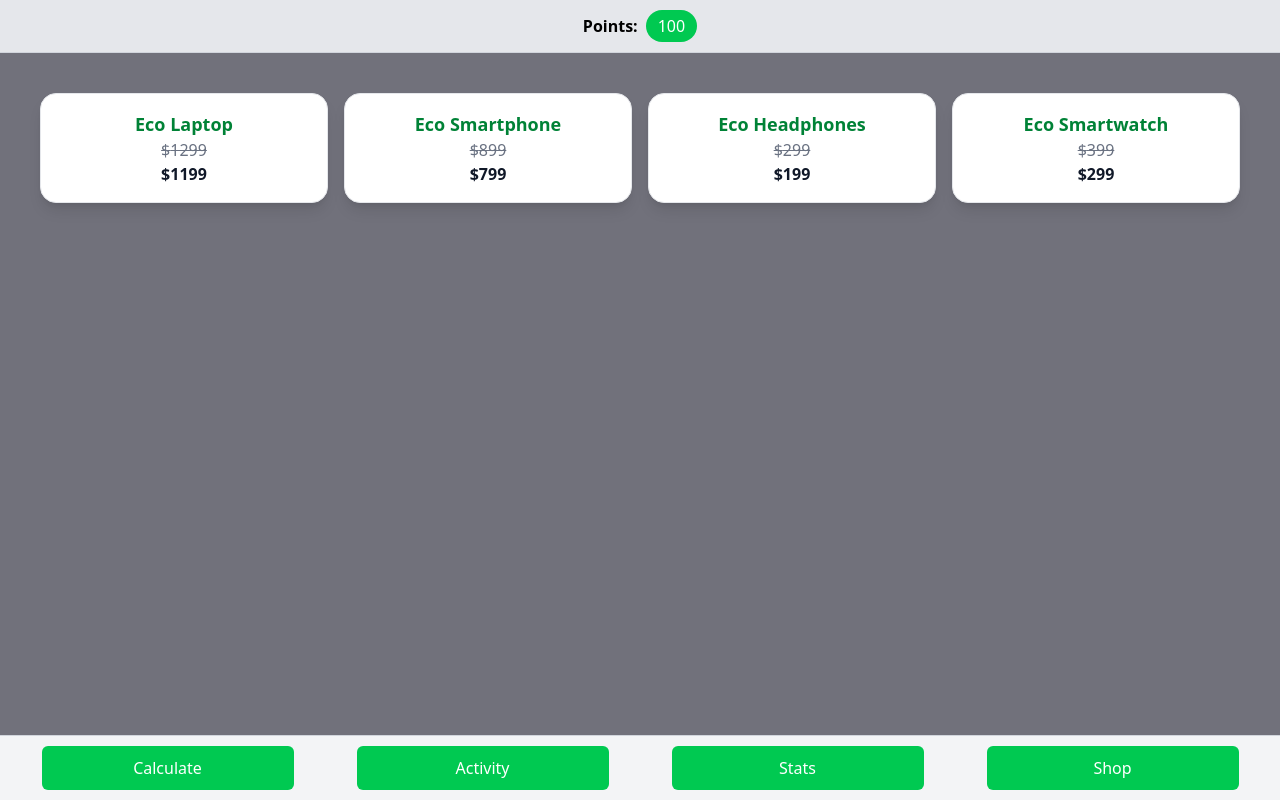
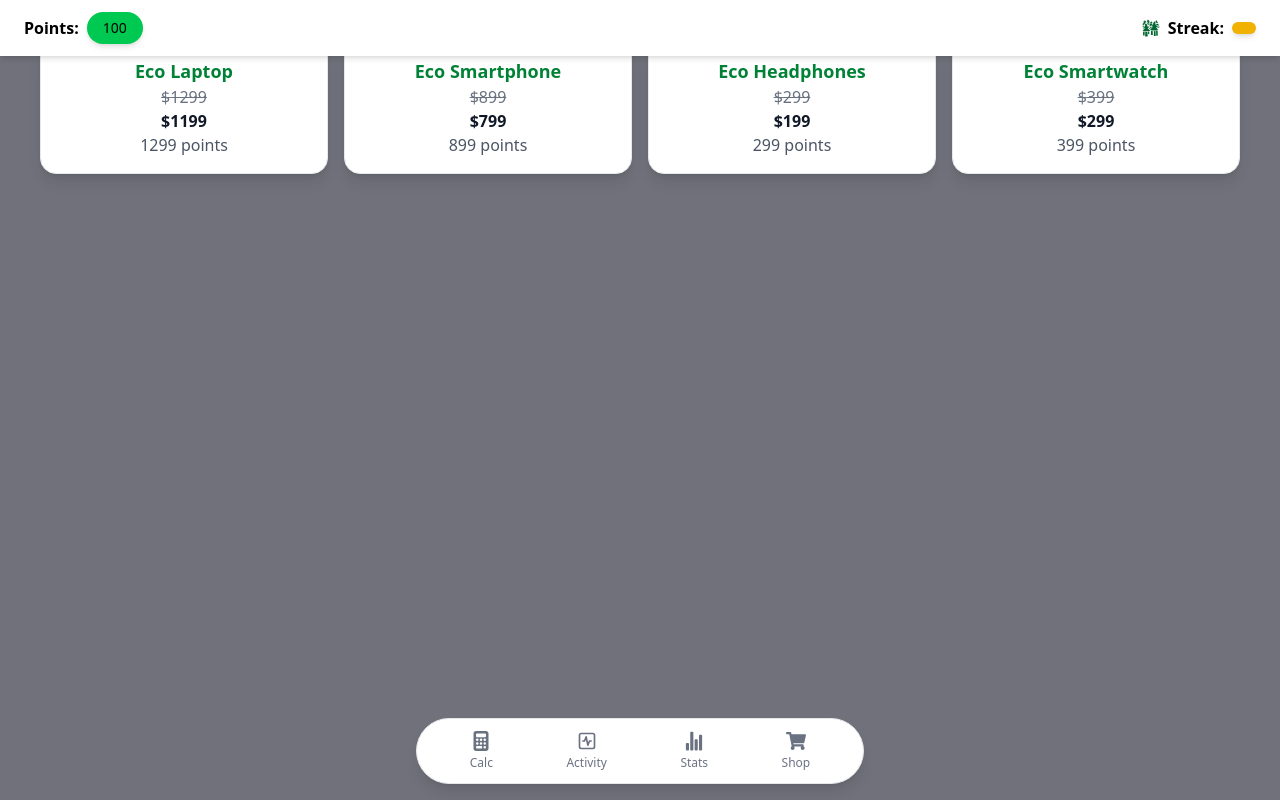
Before and after one commit to amujalo1/EcoVisionAR, a React (Vite) app: page /shop in a window 1280 px wide. Built offline with nearby package versions, Linux system fonts and the light colour scheme.

Commit message:
Top i Bot bar

```diff
--- a/src/components/BottomBar.jsx
+++ b/src/components/BottomBar.jsx
@@ -1,33 +1,45 @@
 import React from "react";
-import { Link } from "react-router-dom";
+import { NavLink } from "react-router-dom";
+import { FaCalculator } from "react-icons/fa6";
+import { LuSquareActivity } from "react-icons/lu";
+import { IoStatsChart } from "react-icons/io5";
+import { FaShoppingCart } from "react-icons/fa";
 
 const BottomBar = () => {
   return (
-    <div className="fixed bottom-0 left-0 right-0 flex justify-around items-center p-2.5 bg-gray-100 border-t border-gray-300">
-      <Link
+    <div className="fixed bottom-4 left-1/2 transform -translate-x-1/2 w-[90%] max-w-md bg-white shadow-lg rounded-full flex justify-around items-center py-3 px-4 border border-gray-200 backdrop-blur-md">
+      <NavLink
         to="/calculate"
-        className="w-1/5 px-5 py-2.5 text-base cursor-pointer border-none bg-green-500 text-white rounded-md transition-colors duration-300 hover:bg-green-600 text-center"
+        className="flex flex-col items-center text-gray-500 transition-all duration-300 hover:text-green-500"
+        activeClassName="text-green-600"
       >
-        Calculate
-      </Link>
-      <Link
+        <FaCalculator className="text-xl transition-transform duration-300 hover:scale-110" />
+        <span className="text-xs mt-1">Calc</span>
+      </NavLink>
+      <NavLink
         to="/activity"
-        className="w-1/5 px-5 py-2.5 text-base cursor-pointer border-none bg-green-500 text-white rounded-md transition-colors duration-300 hover:bg-green-600 text-center"
+        className="flex flex-col items-center text-gray-500 transition-all duration-300 hover:text-green-500"
+        activeClassName="text-green-600"
       >
-        Activity
-      </Link>
-      <Link
+        <LuSquareActivity className="text-xl transition-transform duration-300 hover:scale-110" />
+        <span className="text-xs mt-1">Activity</span>
+      </NavLink>
+      <NavLink
         to="/stats"
-        className="w-1/5 px-5 py-2.5 text-base cursor-pointer border-none bg-green-500 text-white rounded-md transition-colors duration-300 hover:bg-green-600 text-center"
+        className="flex flex-col items-center text-gray-500 transition-all duration-300 hover:text-green-500"
+        activeClassName="text-green-600"
       >
-        Stats
-      </Link>
-      <Link
+        <IoStatsChart className="text-xl transition-transform duration-300 hover:scale-110" />
+        <span className="text-xs mt-1">Stats</span>
+      </NavLink>
+      <NavLink
         to="/shop"
-        className="w-1/5 px-5 py-2.5 text-base cursor-pointer border-none bg-green-500 text-white rounded-md transition-colors duration-300 hover:bg-green-600 text-center"
+        className="flex flex-col items-center text-gray-500 transition-all duration-300 hover:text-green-500"
+        activeClassName="text-green-600"
       >
-        Shop
-      </Link>
+        <FaShoppingCart className="text-xl transition-transform duration-300 hover:scale-110" />
+        <span className="text-xs mt-1">Shop</span>
+      </NavLink>
     </div>
   );
 };
--- a/src/components/Leaderboard.jsx
+++ b/src/components/Leaderboard.jsx
@@ -1,32 +1,42 @@
-import React from 'react';
+import React from "react";
 
 // Fake database with static data
 const fakeDatabase = [
-  { rank: 1, name: 'John Doe', BioScore: 1500 },
-  { rank: 2, name: 'Jane Smith', BioScore: 1400 },
-  { rank: 3, name: 'Alice Brown', BioScore: 1300 },
-  { rank: 4, name: 'Bob White', BioScore: 1200 },
-  { rank: 5, name: 'Charlie Green', BioScore: 1100 },
+  { rank: 1, name: "John Doe", BioScore: 1500 },
+  { rank: 2, name: "Jane Smith", BioScore: 1400 },
+  { rank: 3, name: "Alice Brown", BioScore: 1300 },
+  { rank: 4, name: "Bob White", BioScore: 1200 },
+  { rank: 5, name: "Charlie Green", BioScore: 1100 },
+  { rank: 6, name: "David Black", BioScore: 1000 },
+  { rank: 7, name: "Emma Blue", BioScore: 900 },
+  { rank: 8, name: "Frank Red", BioScore: 800 },
+  { rank: 9, name: "Grace Yellow", BioScore: 700 },
+  { rank: 10, name: "Henry Orange", BioScore: 600 },
 ];
 
 const Leaderboard = () => {
   return (
-    <div className="leaderboard">
-      <h2>Leaderboard</h2>
-      <table>
+    <div className="max-w-3xl mx-auto p-6 bg-gray-100 rounded-lg shadow-md">
+      <h2 className="text-3xl font-bold text-center text-green-700 mb-6">Leaderboard</h2>
+      <table className="w-full border-collapse bg-white rounded-lg overflow-hidden shadow-md">
         <thead>
-          <tr>
-            <th>Rank</th>
-            <th>Name</th>
-            <th>BioScore</th>
+          <tr className="bg-green-600 text-white">
+            <th className="p-3 text-left">Rank</th>
+            <th className="p-3 text-left">Name</th>
+            <th className="p-3 text-left">BioScore</th>
           </tr>
         </thead>
         <tbody>
-          {fakeDatabase.map((entry) => (
-            <tr key={entry.rank}>
-              <td>{entry.rank}</td>
-              <td>{entry.name}</td>
-              <td>{entry.BioScore}</td>
+          {fakeDatabase.map((entry, index) => (
+            <tr
+              key={entry.rank}
+              className={
+                index % 2 === 0 ? "bg-gray-50" : "bg-gray-200"
+              }
+            >
+              <td className="p-3 font-semibold">{entry.rank}</td>
+              <td className="p-3">{entry.name}</td>
+              <td className="p-3 font-bold text-green-600">{entry.BioScore}</td>
             </tr>
           ))}
         </tbody>
--- a/src/components/TopBar.jsx
+++ b/src/components/TopBar.jsx
@@ -1,13 +1,28 @@
 import React from "react";
+import { FaSeedling, FaTree, FaLeaf } from "react-icons/fa";
+import { GiTreeGrowth, GiForest } from "react-icons/gi";
 
-const TopBar = () => {
+const getStreakIcon = (streak) => {
+  if (streak <= 3) return <FaSeedling className="text-green-400 text-lg" />; // Malo drvce
+  if (streak <= 7) return <FaLeaf className="text-green-500 text-lg" />; // List raste
+  if (streak <= 14) return <FaTree className="text-green-600 text-lg" />; // Veće drvo
+  if (streak <= 21) return <GiTreeGrowth className="text-green-700 text-lg" />; // Još veće drvo
+  return <GiForest className="text-green-800 text-lg" />; // Cijela šuma
+};
+
+const TopBar = ({ streak }) => {
   return (
-    <div className="flex justify-center items-center p-2.5 bg-gray-200 border-b border-gray-300 text-black">
+    <div className="fixed top-0 left-0 right-0 bg-white text-black flex justify-between items-center py-3 px-6 shadow-md">
       <div className="flex items-center space-x-2">
         <span className="font-semibold">Points:</span>
-        <span className="bg-green-500 text-white px-3 py-1 rounded-full">
+        <span className="bg-green-500 px-4 py-1.5 rounded-full text-sm font-medium shadow-md">
           100
         </span>
+      </div>
+      <div className="flex items-center space-x-2">
+        {getStreakIcon(streak)}
+        <span className="font-semibold">Streak:</span>
+        <span className="bg-yellow-500 px-3 py-1.5 rounded-full text-sm font-medium shadow-md"></span>
       </div>
     </div>
   );
--- a/src/pages/ShopPage.jsx
+++ b/src/pages/ShopPage.jsx
@@ -2,10 +2,10 @@ import { useState } from "react";
 import { motion, AnimatePresence } from "framer-motion";
 
 const products = [
-  { id: 1, name: "Eco Laptop", price: "$1299", description: "High-performance laptop made with recycled materials and energy-efficient components." },
-  { id: 2, name: "Eco Smartphone", price: "$899", description: "Feature-packed smartphone with a biodegradable case and low-energy consumption." },
-  { id: 3, name: "Eco Headphones", price: "$299", description: "Noise-canceling headphones made from sustainable materials with a long-lasting battery." },
-  { id: 4, name: "Eco Smartwatch", price: "$399", description: "Stylish smartwatch with solar charging and eco-friendly manufacturing process." },
+  { id: 1, name: "Eco Laptop", price: "$1299", points: 1299, description: "High-performance laptop made with recycled materials and energy-efficient components." },
+  { id: 2, name: "Eco Smartphone", price: "$899", points: 899, description: "Feature-packed smartphone with a biodegradable case and low-energy consumption." },
+  { id: 3, name: "Eco Headphones", price: "$299", points: 299, description: "Noise-canceling headphones made from sustainable materials with a long-lasting battery." },
+  { id: 4, name: "Eco Smartwatch", price: "$399", points: 399, description: "Stylish smartwatch with solar charging and eco-friendly manufacturing process." },
 ];
 
 function ShopPage() {
@@ -33,6 +33,7 @@ function ShopPage() {
               <h3 className="text-lg font-semibold text-green-700 dark:text-green-400">{product.name}</h3>
               <p className="text-gray-500 dark:text-gray-300 line-through">${originalPrice}</p>
               <p className="text-gray-900 dark:text-white font-bold">${discountedPrice}</p>
+              <p className="text-gray-600 dark:text-gray-400">{product.points} points</p>
             </motion.div>
 
             {/* Proširena kartica */}
@@ -55,6 +56,7 @@ function ShopPage() {
                     <h3 className="text-2xl font-semibold text-green-700 dark:text-green-400 mb-4">{product.name}</h3>
                     <p className="text-gray-500 dark:text-gray-300 line-through">${originalPrice}</p>
                     <p className="text-gray-900 dark:text-white font-bold text-xl mb-4">${discountedPrice}</p>
+                    <p className="text-gray-600 dark:text-gray-400 text-lg mb-4">{product.points} poena</p>
                     <p className="text-gray-700 dark:text-gray-300 text-lg mb-4">{product.description}</p>
 
                     {/* Dugme Kupi */}
```
Also changed, not shown: src/components/DailyQuest.tsx (renamed from src/components/DailyQuest.jsx).
